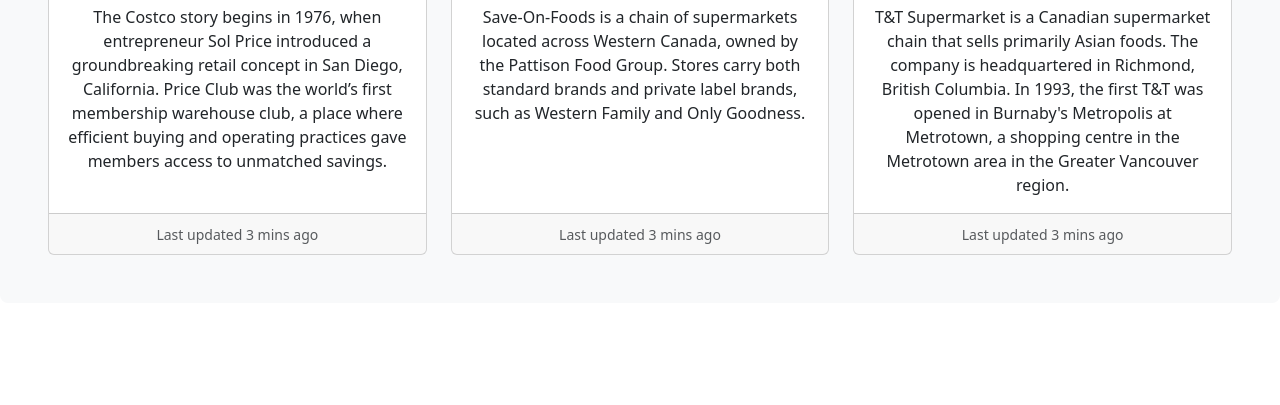
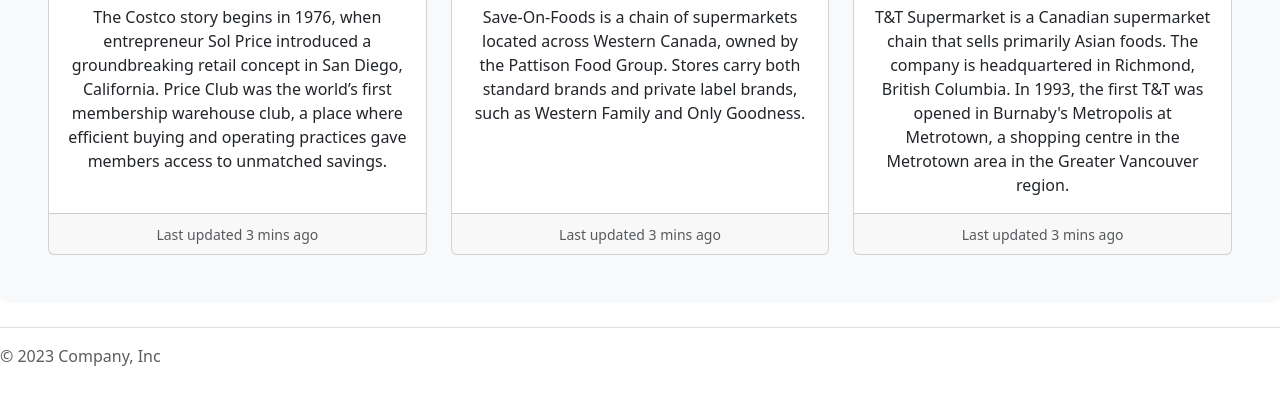
Before and after one commit to mhcdm/demo05_yang_daisy, a plain HTML site: page index.html in a window 1280 px wide. Shown: the part 769-1174 px from the top of the page. Before the commit the page ends 1096 px from the top, so only its background shows below. Drawn offline with nearby package versions, Linux system fonts and the light colour scheme.

Commit message:
Add footer

```diff
--- a/index.html
+++ b/index.html
@@ -130,6 +130,11 @@
     <!-- Link to scripts of your own -->
     <!-- <script src="./scripts/script.js"></script> -->
 
+    <footer class="d-flex flex-wrap justify-content-between align-items-center py-3 my-4 border-top">
+      <div class="col-md-4 d-flex align-items-center">
+        <span class="text-muted">© 2023 Company, Inc</span>
+      </div>
+    </footer>
 </body>
 
 </html>
```
